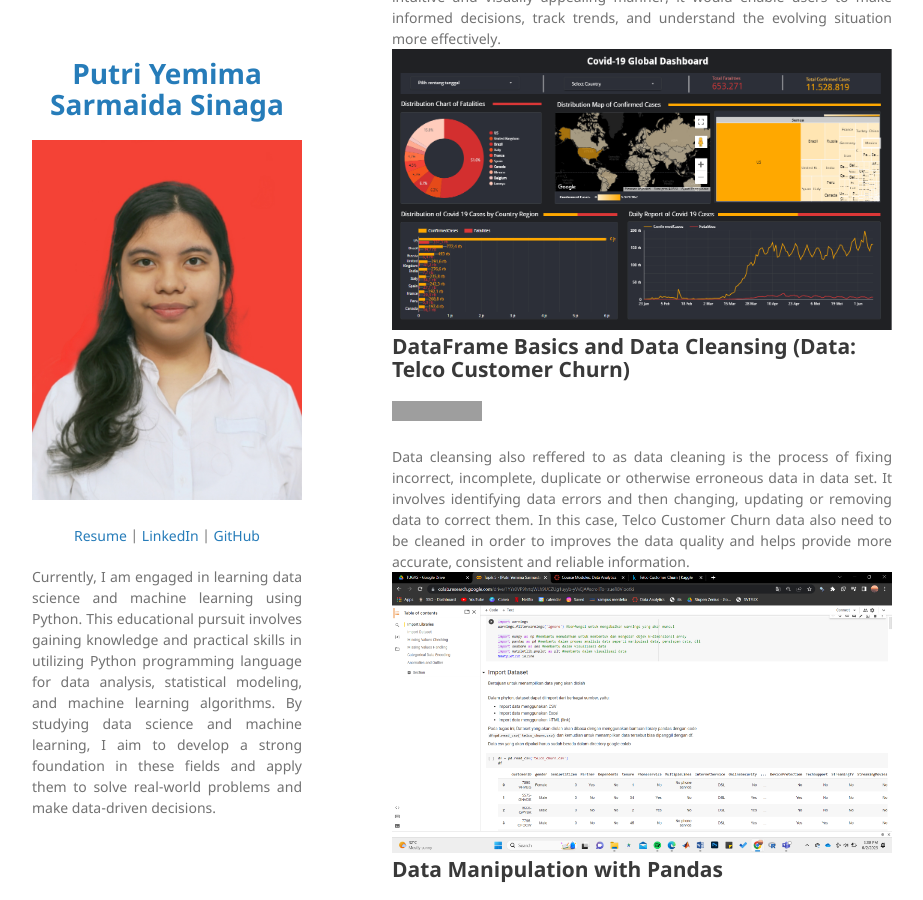
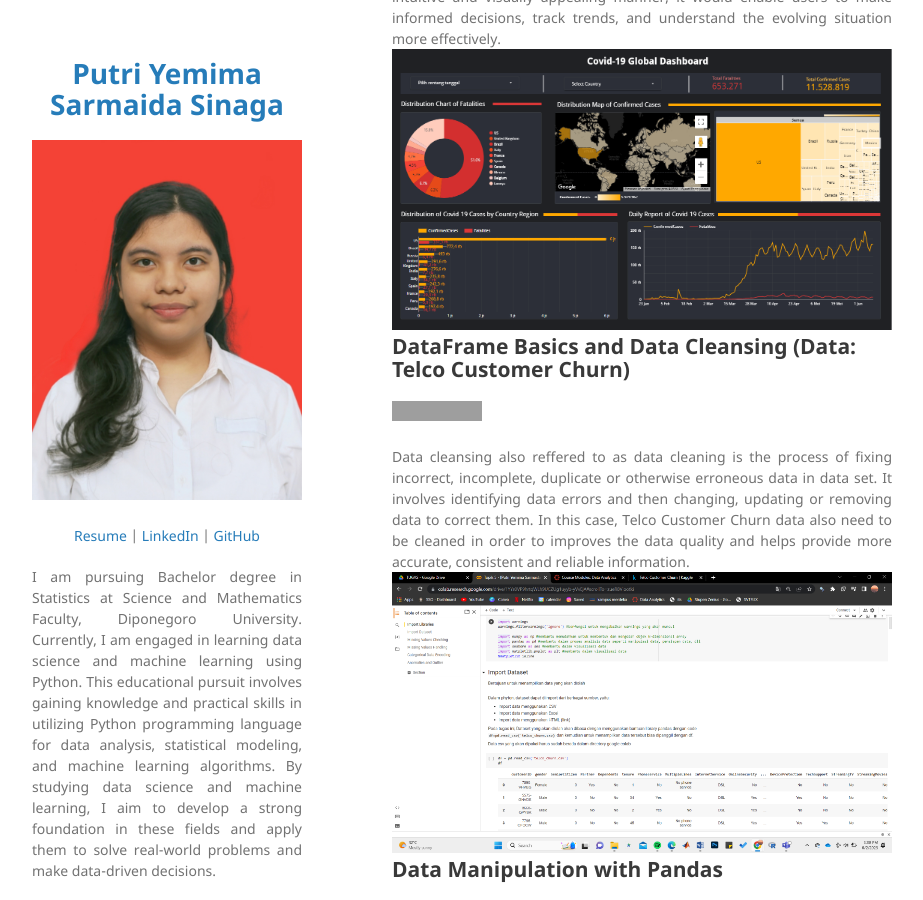
Before and after one commit to pyemimaa/portofolio, a Jekyll site: the page built from index.md, in a window 1280 px wide and 900 px high, scrolled down 311 px. Shown: the whole window, without its empty margins (178-1101 px from the left). Built offline with Jekyll 4.4.1, drawn with Linux system fonts in a browser that asks for light colours; our own code applies the rules of GitHub Pages for plain Markdown files; grey boxes are pictures that could not be loaded.

Commit message:
_config.yml

```diff
--- a/_config.yml
+++ b/_config.yml
@@ -10,7 +10,7 @@ description:
   </p>
 
   <p align="justify">
-  Currently, I am engaged in learning data science and machine learning using Python. This educational pursuit involves gaining knowledge and practical skills in utilizing Python programming language for data analysis, statistical modeling, and machine learning algorithms. By studying data science and machine learning, I aim to develop a strong foundation in these fields and apply them to solve real-world problems and make data-driven decisions.
+  I am pursuing Bachelor degree in Statistics at Science and Mathematics Faculty, Diponegoro University. Currently, I am engaged in learning data science and machine learning using Python. This educational pursuit involves gaining knowledge and practical skills in utilizing Python programming language for data analysis, statistical modeling, and machine learning algorithms. By studying data science and machine learning, I aim to develop a strong foundation in these fields and apply them to solve real-world problems and make data-driven decisions.
   <br><br>
   </p>
 
```
